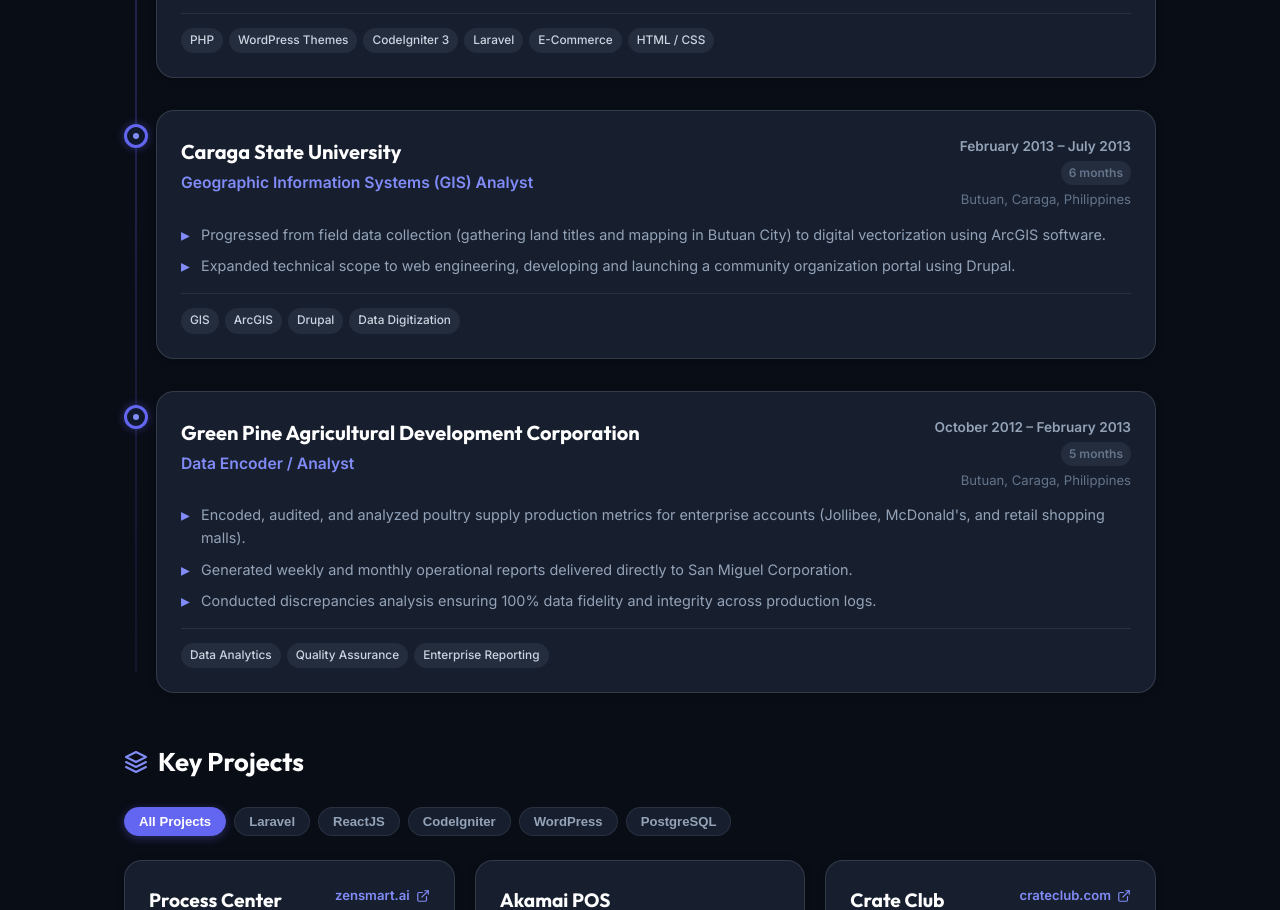
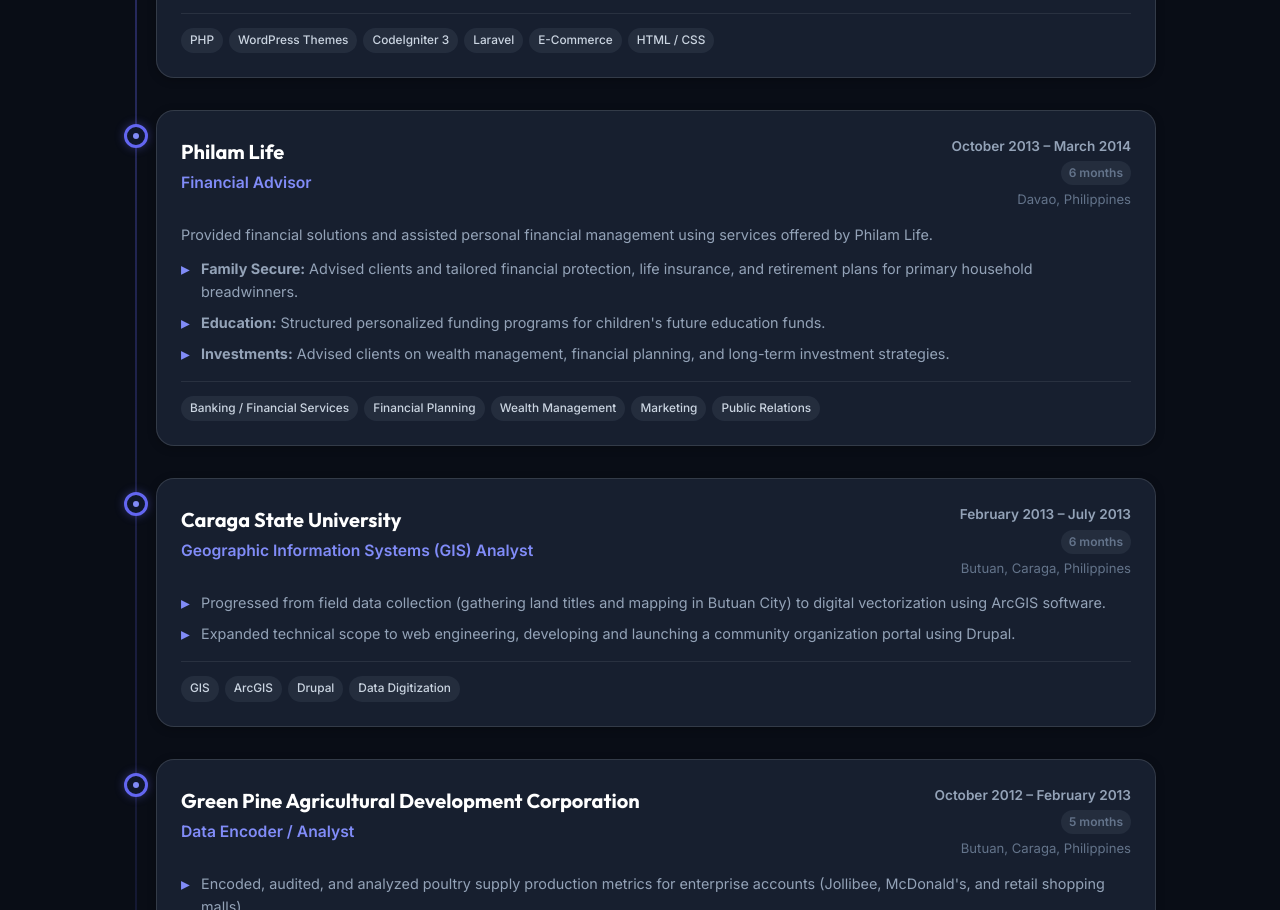
Before and after one commit to filjoseph1989/resume, a website: page index.html in a window 1280 px wide. Shown: the part 5726-6636 px from the top of the page. Drawn offline with Linux system fonts and the light colour scheme; no server answers.

Commit message:
Add Philam Life Financial Advisor section to index.html

```diff
--- a/index.html
+++ b/index.html
@@ -688,7 +688,40 @@
           </div>
         </div>
 
-        <!-- 8. Caraga State University -->
+        <!-- 8. Philam Life -->
+        <div class="timeline-item">
+          <div class="timeline-node"></div>
+          <div class="timeline-content">
+            <div class="job-header">
+              <div>
+                <h3 class="job-company">Philam Life</h3>
+                <div class="job-role">Financial Advisor</div>
+              </div>
+              <div class="job-meta">
+                <span class="job-date">October 2013 – March 2014</span>
+                <span class="job-duration">6 months</span>
+                <span class="job-location">Davao, Philippines</span>
+              </div>
+            </div>
+            <p class="job-desc" style="color:var(--text-secondary); margin-top:10px; font-size:0.9rem;">
+              Provided financial solutions and assisted personal financial management using services offered by Philam Life.
+            </p>
+            <ul class="job-bullets">
+              <li><strong>Family Secure:</strong> Advised clients and tailored financial protection, life insurance, and retirement plans for primary household breadwinners.</li>
+              <li><strong>Education:</strong> Structured personalized funding programs for children's future education funds.</li>
+              <li><strong>Investments:</strong> Advised clients on wealth management, financial planning, and long-term investment strategies.</li>
+            </ul>
+            <div class="job-tags">
+              <span class="job-tag">Banking / Financial Services</span>
+              <span class="job-tag">Financial Planning</span>
+              <span class="job-tag">Wealth Management</span>
+              <span class="job-tag">Marketing</span>
+              <span class="job-tag">Public Relations</span>
+            </div>
+          </div>
+        </div>
+
+        <!-- 9. Caraga State University -->
         <div class="timeline-item">
           <div class="timeline-node"></div>
           <div class="timeline-content">
@@ -716,7 +749,7 @@
           </div>
         </div>
 
-        <!-- 9. Green Pine Agricultural Development Corporation -->
+        <!-- 10. Green Pine Agricultural Development Corporation -->
         <div class="timeline-item">
           <div class="timeline-node"></div>
           <div class="timeline-content">
```
